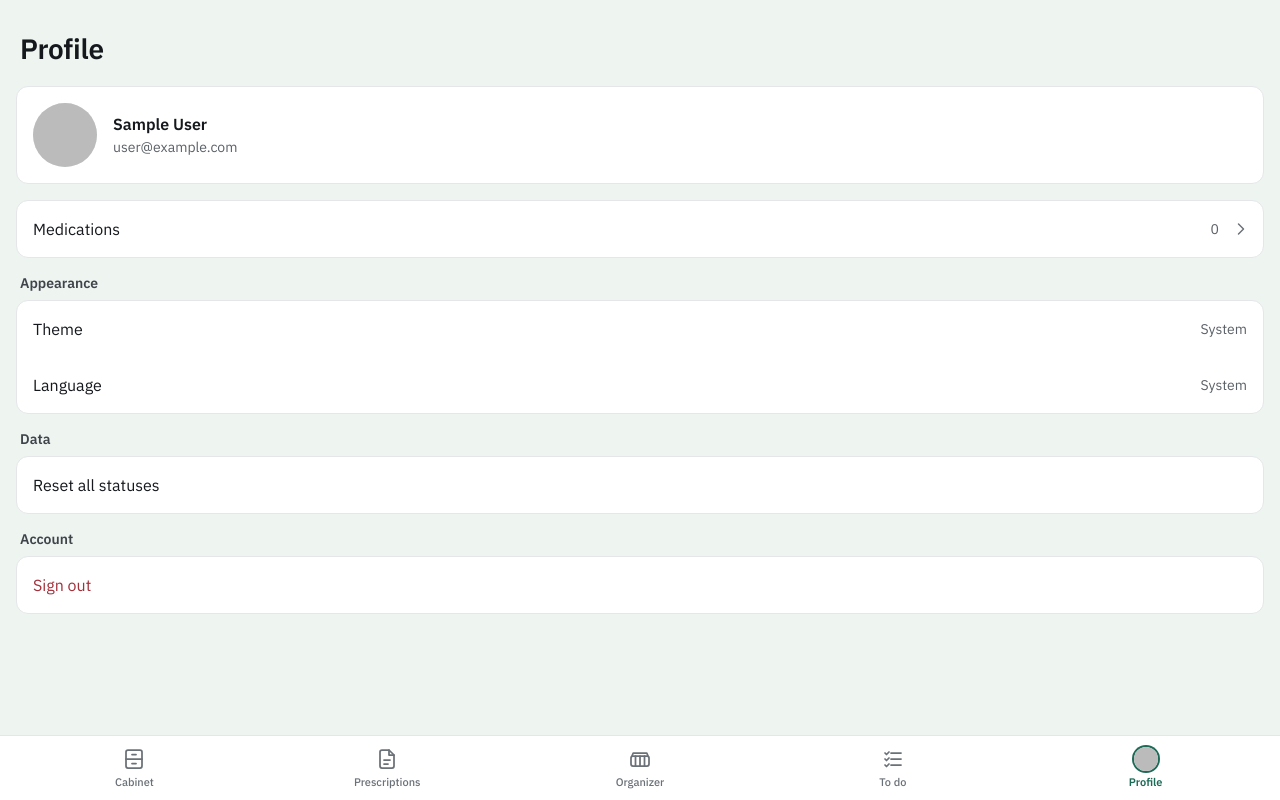
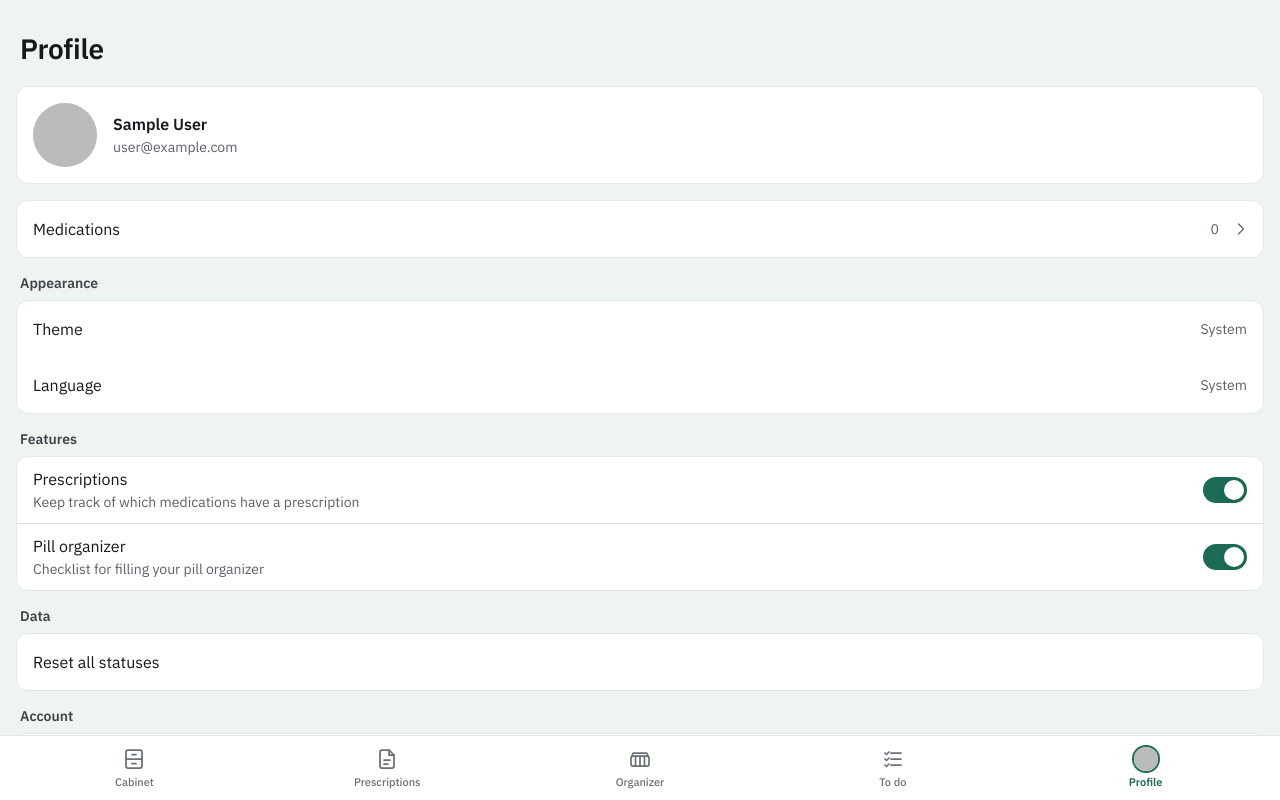
Before and after one commit to jannikarlsson/piller, a SvelteKit app: page /profile in a window 1280 px wide. Built offline with nearby package versions, Linux system fonts and the light colour scheme; no server answers; the database is empty; sample sign-in values are in the browser's storage.

Commit message:
Add feature toggles to settings

```diff
--- a/src/lib/components/layout/BottomNav.svelte
+++ b/src/lib/components/layout/BottomNav.svelte
@@ -2,22 +2,29 @@
 	import { page } from '$app/stores';
 	import { t } from '$lib/i18n';
 	import { userStore } from '$lib/stores/auth';
+	import { settingsStore, isFeatureOn, type Feature } from '$lib/stores/settings';
 	import Icon, { type IconName } from '$lib/components/ui/Icon.svelte';
 	import Avatar from '$lib/components/ui/Avatar.svelte';
 
 	// `icon: null` shows the user's photo instead (the Profil tab).
 	// Labels are looked up when shown, so they follow the current language.
-	const links: { href: string; label: keyof typeof t.nav; icon: IconName | null }[] = [
+	// Tabs with a `feature` are hidden when the user has turned that feature off.
+	type Link = { href: string; label: keyof typeof t.nav; icon: IconName | null; feature?: Feature };
+	const links: Link[] = [
 		{ href: '/inventory', label: 'inventory', icon: 'cabinet' },
-		{ href: '/prescription', label: 'prescription', icon: 'prescription' },
-		{ href: '/picking', label: 'picking', icon: 'organizer' },
+		{ href: '/prescription', label: 'prescription', icon: 'prescription', feature: 'prescriptions' },
+		{ href: '/picking', label: 'picking', icon: 'organizer', feature: 'pillOrganizer' },
 		{ href: '/actions', label: 'actions', icon: 'checklist' },
 		{ href: '/profile', label: 'profile', icon: null }
 	];
+
+	const visibleLinks = $derived(
+		links.filter((link) => !link.feature || isFeatureOn($settingsStore, link.feature))
+	);
 </script>
 
 <nav class="bottom-nav" aria-label={t.common.mainMenu}>
-	{#each links as link}
+	{#each visibleLinks as link (link.href)}
 		<!-- Sub-pages (e.g. /profile/medications) keep their parent tab highlighted -->
 		{@const active =
 			$page.url.pathname === link.href || $page.url.pathname.startsWith(`${link.href}/`)}
--- /dev/null
+++ b/src/lib/components/ui/SwitchItem.svelte
@@ -0,0 +1,93 @@
+<!--
+	A row with an on/off switch, for use inside a `<Card list>` (e.g. turning features on or off).
+	The whole row is tappable. Screen readers announce it as a switch.
+-->
+<script lang="ts">
+	interface Props {
+		label: string;
+		description?: string;
+		checked: boolean;
+		onchange: (checked: boolean) => void;
+	}
+
+	let { label, description, checked, onchange }: Props = $props();
+</script>
+
+<label class="item">
+	<span class="item__text">
+		<span class="item__label">{label}</span>
+		{#if description}
+			<span class="text-meta">{description}</span>
+		{/if}
+	</span>
+	<input
+		type="checkbox"
+		role="switch"
+		class="visually-hidden"
+		{checked}
+		onchange={(e) => onchange(e.currentTarget.checked)}
+	/>
+	<span class="switch" class:switch--on={checked} aria-hidden="true"></span>
+</label>
+
+<style>
+	.item {
+		position: relative;
+		display: flex;
+		align-items: center;
+		gap: var(--space-3);
+		min-height: var(--row-height);
+		padding: var(--row-padding-y) var(--row-padding-x);
+		cursor: pointer;
+		-webkit-tap-highlight-color: transparent;
+	}
+
+	.item__text {
+		flex: 1;
+		min-width: 0;
+		display: flex;
+		flex-direction: column;
+		gap: var(--space-1);
+	}
+
+	.item__label {
+		font-size: var(--text-md);
+	}
+
+	/* The track, with the knob drawn as ::after */
+	.switch {
+		position: relative;
+		flex-shrink: 0;
+		width: 44px;
+		height: 26px;
+		border-radius: 13px;
+		background: var(--color-border);
+		transition: background-color var(--transition-fast);
+	}
+
+	.switch::after {
+		content: '';
+		position: absolute;
+		top: 3px;
+		left: 3px;
+		width: 20px;
+		height: 20px;
+		border-radius: 50%;
+		background: var(--color-surface);
+		box-shadow: var(--shadow-raised);
+		transition: transform var(--transition-fast);
+	}
+
+	.switch--on {
+		background: var(--color-accent);
+	}
+
+	.switch--on::after {
+		transform: translateX(18px);
+	}
+
+	input:focus-visible + .switch {
+		outline: 2px solid var(--color-accent);
+		outline-offset: 2px;
+	}
+</style>
--- a/src/lib/firebase.ts
+++ b/src/lib/firebase.ts
@@ -310,12 +310,17 @@ export interface UserSettings {
 	theme: ThemeSetting;
 	/** `system` follows the phone's language (Swedish, otherwise English). */
 	language: LanguageSetting;
+	/** Optional parts of the app. Turning one off only hides it; saved data is kept. */
+	showPrescriptions: boolean;
+	showPillOrganizer: boolean;
 }
 
 /** Used for anything not saved yet, so new settings need no migration. */
 export const DEFAULT_SETTINGS: UserSettings = {
 	theme: 'system',
-	language: 'system'
+	language: 'system',
+	showPrescriptions: true,
+	showPillOrganizer: true
 };
 
 function settingsRef(userId: string) {
--- a/src/lib/i18n/en.ts
+++ b/src/lib/i18n/en.ts
@@ -120,6 +120,7 @@ export const en: Translations = {
 		alternativeNamesLabel: 'Other names',
 		alternativeNamesPlaceholder: 'Comma-separated, e.g. Advil, Nurofen',
 		settingsLegend: 'Reminders and pill organizer',
+		settingsLegendReminders: 'Reminders',
 		remindToBuyLabel: 'Add to shopping list when it runs out',
 		remindPrescriptionLabel: 'Remind me when the prescription runs out',
 		inPillOrganizerLabel: 'Part of the pill organizer',
@@ -149,6 +150,11 @@ export const en: Translations = {
 		language: 'Language',
 		languageSystem: 'System',
 		languageSystemDescription: "Follows your phone's language",
+		featuresHeading: 'Features',
+		featurePrescriptions: 'Prescriptions',
+		featurePrescriptionsDescription: 'Keep track of which medications have a prescription',
+		featurePillOrganizer: 'Pill organizer',
+		featurePillOrganizerDescription: 'Checklist for filling your pill organizer',
 		dataHeading: 'Data',
 		accountHeading: 'Account',
 		resetAll: 'Reset all statuses',
--- a/src/lib/i18n/sv.ts
+++ b/src/lib/i18n/sv.ts
@@ -117,6 +117,7 @@ export const sv = {
 		alternativeNamesLabel: 'Alternativa namn',
 		alternativeNamesPlaceholder: 'Kommaseparerade, t.ex. Paracetamol, Panodil',
 		settingsLegend: 'Påminnelser och dosett',
+		settingsLegendReminders: 'Påminnelser',
 		remindToBuyLabel: 'Lägg på inköpslistan när det är slut',
 		remindPrescriptionLabel: 'Påminn om nytt recept när det saknas',
 		inPillOrganizerLabel: 'Ingår i dosetten',
@@ -147,6 +148,11 @@ export const sv = {
 		language: 'Språk',
 		languageSystem: 'System',
 		languageSystemDescription: 'Följer telefonens språk',
+		featuresHeading: 'Funktioner',
+		featurePrescriptions: 'Recept',
+		featurePrescriptionsDescription: 'Håll koll på vilka läkemedel som har recept',
+		featurePillOrganizer: 'Dosett',
+		featurePillOrganizerDescription: 'Checklista för att fylla dosetten',
 		dataHeading: 'Data',
 		accountHeading: 'Konto',
 		resetAll: 'Återställ alla statusar',
--- a/src/lib/stores/settings.ts
+++ b/src/lib/stores/settings.ts
@@ -61,3 +61,17 @@ export async function updateSettings(changes: Partial<UserSettings>) {
 	const { saveSettings } = await import('$lib/firebase');
 	await saveSettings(userId, changes);
 }
+
+// ─── Optional features ────────────────────────────────────────────────────────
+
+export type Feature = 'prescriptions' | 'pillOrganizer';
+
+/** The page that belongs to each optional feature (hidden from the menu when it's off). */
+export const FEATURE_ROUTES: Record<Feature, string> = {
+	prescriptions: '/prescription',
+	pillOrganizer: '/picking'
+};
+
+export function isFeatureOn(settings: UserSettings, feature: Feature): boolean {
+	return feature === 'prescriptions' ? settings.showPrescriptions : settings.showPillOrganizer;
+}
--- a/src/routes/+layout.svelte
+++ b/src/routes/+layout.svelte
@@ -4,7 +4,14 @@
 	import { page } from '$app/stores';
 	import { initAuth, userStore, authStateStore } from '$lib/stores/auth';
 	import { startMedicationsSync, stopMedicationsSync } from '$lib/stores/medications';
-	import { settingsStore, startSettingsSync, stopSettingsSync } from '$lib/stores/settings';
+	import {
+		settingsStore,
+		startSettingsSync,
+		stopSettingsSync,
+		isFeatureOn,
+		FEATURE_ROUTES,
+		type Feature
+	} from '$lib/stores/settings';
 	import BottomNav from '$lib/components/layout/BottomNav.svelte';
 	import Toast from '$lib/components/ui/Toast.svelte';
 	import { toastMessage } from '$lib/stores/toast';
@@ -53,6 +60,17 @@
 	const theme = $derived(
 		$settingsStore.theme === 'system' ? (systemPrefersDark ? 'dark' : 'light') : $settingsStore.theme
 	);
+
+	// A switched-off feature's page isn't reachable: go to the cabinet instead
+	$effect(() => {
+		const path = $page.url.pathname;
+		const off = (Object.keys(FEATURE_ROUTES) as Feature[]).some(
+			(feature) =>
+				!isFeatureOn($settingsStore, feature) &&
+				(path === FEATURE_ROUTES[feature] || path.startsWith(`${FEATURE_ROUTES[feature]}/`))
+		);
+		if (off) goto('/inventory', { replaceState: true });
+	});
 
 	// Switch all texts to the chosen language before the page updates
 	$effect.pre(() => {
--- a/src/routes/profile/+page.svelte
+++ b/src/routes/profile/+page.svelte
@@ -4,12 +4,18 @@
 	import { medicationsStore } from '$lib/stores/medications';
 	import { showToast, withErrorToast } from '$lib/stores/toast';
 	import { settingsStore, updateSettings } from '$lib/stores/settings';
-	import { resetAllStates, signOutUser, type ThemeSetting } from '$lib/firebase';
+	import {
+		resetAllStates,
+		signOutUser,
+		type ThemeSetting,
+		type UserSettings
+	} from '$lib/firebase';
 	import Page from '$lib/components/layout/Page.svelte';
 	import Avatar from '$lib/components/ui/Avatar.svelte';
 	import Card from '$lib/components/ui/Card.svelte';
 	import Section from '$lib/components/ui/Section.svelte';
 	import ListItem from '$lib/components/ui/ListItem.svelte';
+	import SwitchItem from '$lib/components/ui/SwitchItem.svelte';
 	import BottomSheet from '$lib/components/ui/BottomSheet.svelte';
 	import ConfirmDialog from '$lib/components/dialogs/ConfirmDialog.svelte';
 	import ChoiceDialog from '$lib/components/dialogs/ChoiceDialog.svelte';
@@ -47,13 +53,17 @@
 
 	function handleLanguage(language: LanguageSetting) {
 		openDrawer = null;
-		withErrorToast(() => updateSettings({ language }), t.errors.settingsFailed);
+		setSetting({ language });
+	}
+
+	function setSetting(changes: Partial<UserSettings>) {
+		withErrorToast(() => updateSettings(changes), t.errors.settingsFailed);
 	}
 
 	/** The new theme applies immediately; the drawer closes so the user sees it. */
 	function handleTheme(theme: ThemeSetting) {
 		openDrawer = null;
-		withErrorToast(() => updateSettings({ theme }), t.errors.settingsFailed);
+		setSetting({ theme });
 	}
 
 	async function handleResetAll() {
@@ -103,6 +113,23 @@
 				label={t.profile.language}
 				value={languageLabel}
 				onclick={() => (openDrawer = 'language')}
+			/>
+		</Card>
+	</Section>
+
+	<Section title={t.profile.featuresHeading}>
+		<Card list>
+			<SwitchItem
+				label={t.profile.featurePrescriptions}
+				description={t.profile.featurePrescriptionsDescription}
+				checked={$settingsStore.showPrescriptions}
+				onchange={(on) => setSetting({ showPrescriptions: on })}
+			/>
+			<SwitchItem
+				label={t.profile.featurePillOrganizer}
+				description={t.profile.featurePillOrganizerDescription}
+				checked={$settingsStore.showPillOrganizer}
+				onchange={(on) => setSetting({ showPillOrganizer: on })}
 			/>
 		</Card>
 	</Section>
```
Also changed, not shown: src/lib/components/forms/MedicationForm.svelte (+13 -3 lines), src/routes/actions/+page.svelte (+7 -2 lines).
